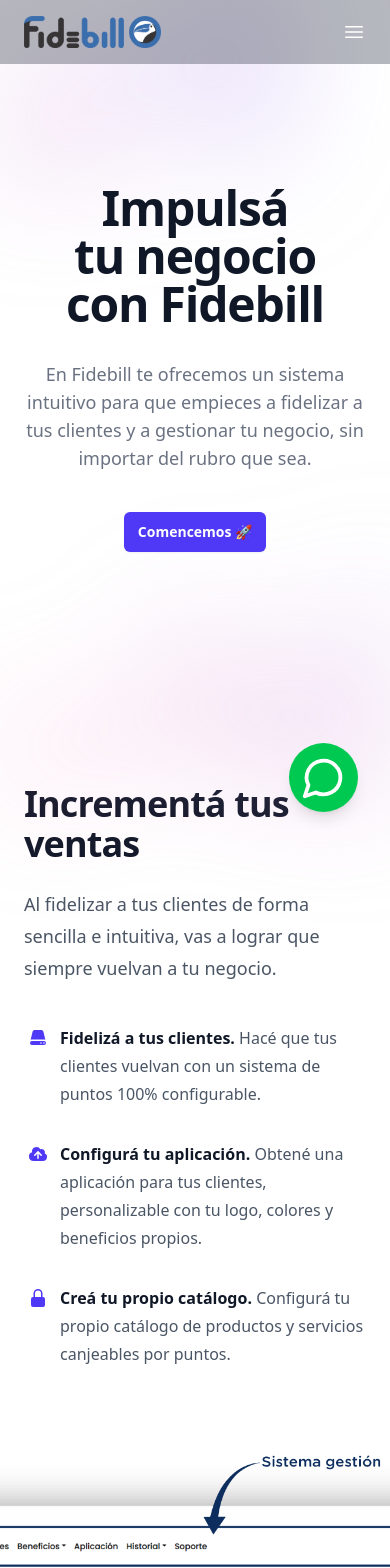
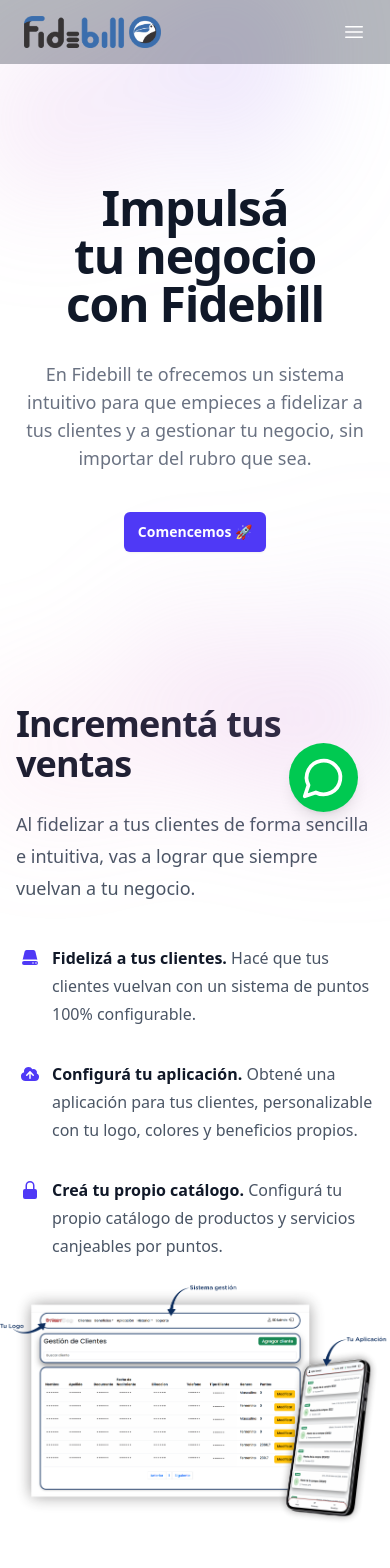
Before and after one commit to tomascorujodev/fidebill-landing, a React (Vite) app: page / in a window 390 px wide. Shown: the top 1568 px of the page. Built offline with nearby package versions, Linux system fonts and the light colour scheme.

Commit message:
seccion incrementa tus ventas responsive

```diff
--- a/src/components/Features.jsx
+++ b/src/components/Features.jsx
@@ -22,12 +22,9 @@
 
 export default function Features() {
   return (
-    <div className="overflow-hidden bg-white py-24 sm:py-32">
-      <div className="mx-auto max-w-7xl px-6 lg:px-8">
-        <div className="mx-auto grid max-w-2xl grid-cols-1 gap-x-8 gap-y-16 sm:gap-y-20 lg:mx-0 lg:max-w-none lg:grid-cols-2">
-          <div className="lg:pt-4 lg:pr-8">
-            <div className="lg:max-w-lg">
-              {/* <h2 className="text-base/7 font-semibold text-indigo-600">Fidelizá a tus clientes</h2> */}
+    <div className="overflow-hidden bg-white flex items-center flex-col xl:flex-row xl:mx-[5%]">
+      {/* Contenido de texto */}
+      <div className="max-w-lg p-4 flex-1">
         <p className="mt-2 text-4xl font-semibold tracking-tight text-pretty text-gray-900 sm:text-5xl">
           Incrementá tus ventas
         </p>
@@ -46,22 +43,16 @@
           ))}
         </dl>
       </div>
-          </div>
-              <div className="flex justify-center">
+
+      {/* Imagen */}
+      <div className="flex-1">
         <img
           alt="Product screenshot"
           src="assets/Fidebill-Sistemas.png"
-                  // className="w-full 7xl sm:w-[36rem] lg:w-[48rem]"
-                  className="w-[1000px] max-w-none  ml-40"
-                  //className="w-full max-w-xs sm:max-w-md md:max-w-lg lg:max-w-xl xl:max-w-4xl 2xl:max-w-6xl"
-
-
+          className="w-full object-cover"
         />
       </div>
-            <div>
     </div>
-        </div>
-      </div>
-    </div>
+
   )
 }
```
Lines whose indentation alone changed are shown as unchanged.
